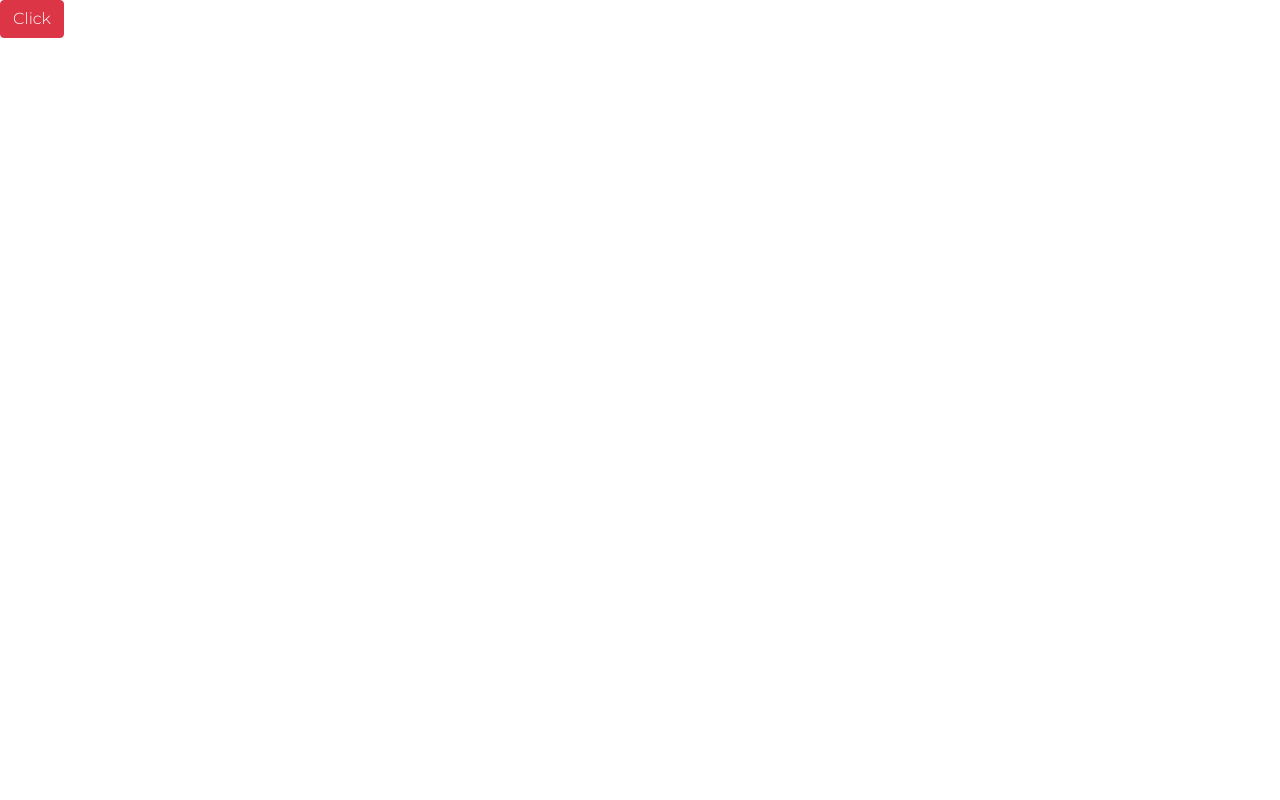
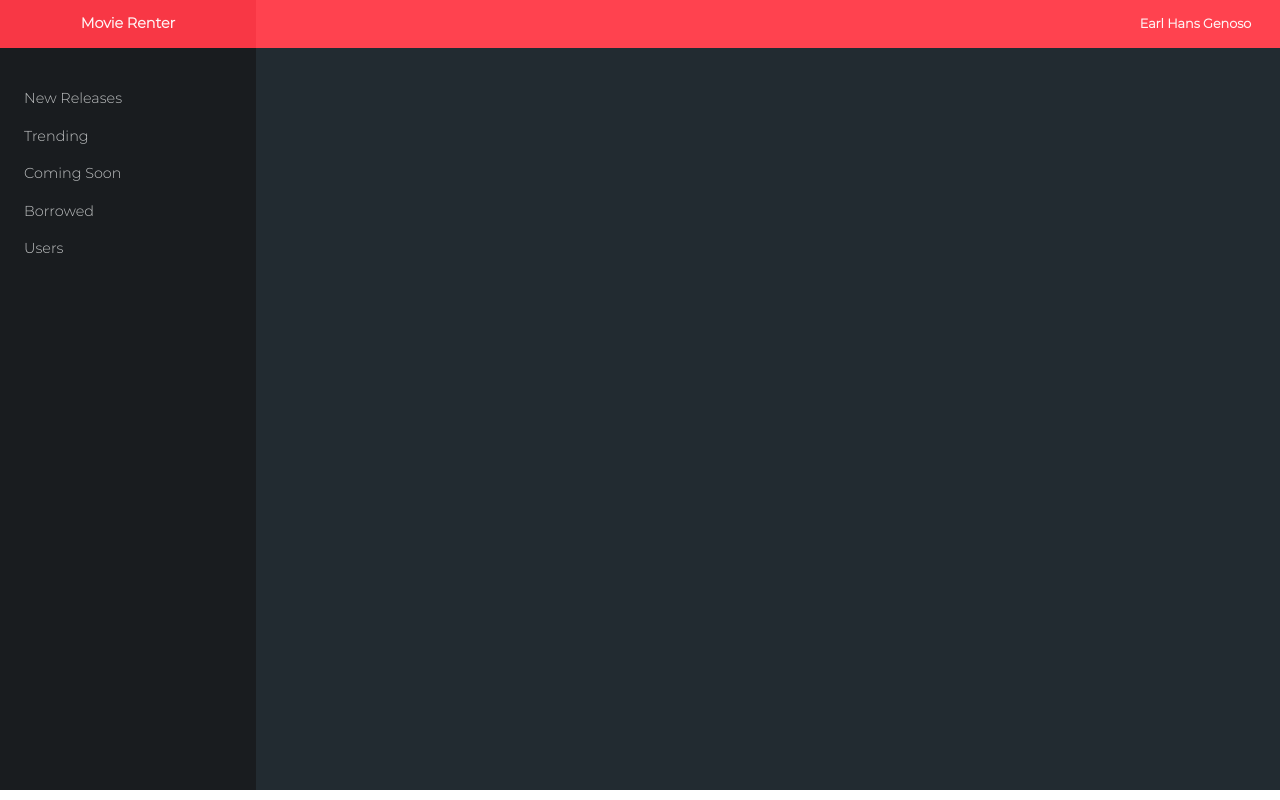
Before and after one commit to earlhansg/movie-rental, an Angular app: page /dashboard in a window 1280 px wide. Built offline with nearby package versions, Linux system fonts and the light colour scheme.

Commit message:
#2 Dashboard UI

```diff
--- a/src/app/app.component.html
+++ /dev/null
@@ -1 +0,0 @@
-<button class="btn btn-danger">Click</button>
--- a/src/app/app.component.scss
+++ b/src/app/app.component.scss
@@ -0,0 +1,3 @@
+:host {
+  width: 100%;
+}
--- a/src/app/app.component.ts
+++ b/src/app/app.component.ts
@@ -2,7 +2,7 @@ import { Component } from '@angular/core';
 
 @Component({
   selector: 'app-root',
-  templateUrl: './app.component.html',
+  template: `<router-outlet></router-outlet>`,
   styleUrls: ['./app.component.scss']
 })
 export class AppComponent {
--- /dev/null
+++ b/src/app/dashboard/components/content/content.component.html
@@ -0,0 +1,3 @@
+<div class="content">
+
+</div>
--- /dev/null
+++ b/src/app/dashboard/components/content/content.component.scss
@@ -0,0 +1,6 @@
+@import 'src/assets/styles/base/colors.scss';
+
+:host {
+  width: 80%;
+  background-color: $gray-750;
+}
--- /dev/null
+++ b/src/app/dashboard/components/content/content.component.ts
@@ -0,0 +1,15 @@
+import { Component, OnInit } from '@angular/core';
+
+
+@Component({
+  selector: 'app-content',
+  templateUrl: './content.component.html',
+  styleUrls: ['./content.component.scss']
+})
+export class ContentComponent implements OnInit {
+
+  constructor() { }
+
+  ngOnInit(): void {}
+
+}
--- a/src/app/dashboard/container/dashboard.component.html
+++ b/src/app/dashboard/container/dashboard.component.html
@@ -1 +1,5 @@
 <app-header-bar></app-header-bar>
+<div class="d-container d-flex">
+  <app-side-bar></app-side-bar>
+  <app-content></app-content>
+</div>
--- a/src/app/dashboard/container/dashboard.component.scss
+++ b/src/app/dashboard/container/dashboard.component.scss
@@ -0,0 +1,7 @@
+:host {
+  height: 100%;
+}
+
+.d-container {
+  height: 92.7%;
+}
--- a/src/app/dashboard/dashboard.module.ts
+++ b/src/app/dashboard/dashboard.module.ts
@@ -5,6 +5,8 @@ import { DashboardRoutingModule } from './dashboard-routing.module';
 
 import { DashboardComponent } from './container/dashboard.component';
 import { HeaderBarComponent } from './components/header-bar/header-bar.component';
+import { SideBarComponent } from './components/side-bar/side-bar.component';
+import { ContentComponent } from './components/content/content.component';
 
 
 @NgModule({
@@ -14,7 +16,9 @@ import { HeaderBarComponent } from './components/header-bar/header-bar.component
     ],
     declarations: [
       DashboardComponent,
-      HeaderBarComponent
+      HeaderBarComponent,
+      SideBarComponent,
+      ContentComponent
     ]
 })
 export class DashboardModule {}
--- a/src/assets/styles/base/_colors.scss
+++ b/src/assets/styles/base/_colors.scss
@@ -1,4 +1,5 @@
 $gray-800: #191c1f;
+$gray-750: #222b31;
 $gray-700: #767f84;
 $gray-500: #767f84;
 $gray-400: #5d7484;
--- a/tsconfig.json
+++ b/tsconfig.json
@@ -1,7 +1,6 @@
 /*
   This is a "Solution Style" tsconfig.json file, and is used by editors and TypeScript’s language server to improve development experience.
   It is not intended to be used to perform a compilation.
-
   To learn more about this file see: https://angular.io/config/solution-tsconfig.
 */
 {
@@ -16,5 +15,5 @@
     {
       "path": "./e2e/tsconfig.json"
     }
-]
+  ]
 }
```
Also changed, not shown: src/app/app.module.ts (+7 -1 lines).
